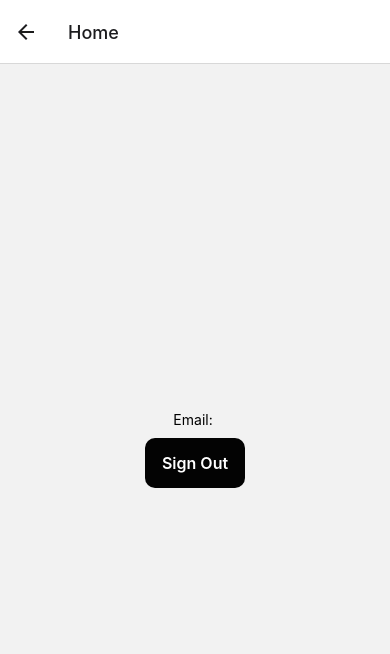
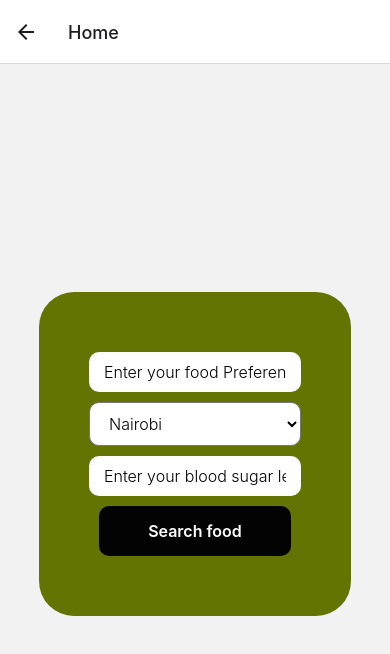
Before and after one commit to MutonyiLewis/recipeApp, a React Native app: screen /Home in a window 390 px wide. Shown: the top 654 px of the page. Built offline with nearby package versions, Linux system fonts and the light colour scheme; no server answers.

Commit message:
Recommendation Page Created

```diff
--- a/App.js
+++ b/App.js
@@ -4,6 +4,7 @@ import { NavigationContainer } from '@react-navigation/native';
 import { createNativeStackNavigator } from '@react-navigation/native-stack';
 import LoginScreen from './screens/LoginScreen';
 import HomeScreen from './screens/HomeScreen';
+import RecommendationScreen from './screens/RecommendationScreen';
 
 
 const Stack = createNativeStackNavigator();
@@ -14,8 +15,12 @@ export default function App() {
   return (
     <NavigationContainer>
       <Stack.Navigator>
-        <Stack.Screen name="Login" component={LoginScreen} options={{headerShown: true}} />
+        <Stack.Screen name="Login" component={LoginScreen} options={{headerShown: true, title:'My Food', headerTintColor: '#647403',
+        headerTitleStyle: {
+            fontWeight: 'bold',
+          },}} />
         <Stack.Screen name="Home" component={HomeScreen} />
+        <Stack.Screen name="Recommendation" component={RecommendationScreen} />
       </Stack.Navigator>
     </NavigationContainer>
   );
--- a/package.json
+++ b/package.json
@@ -9,8 +9,11 @@
     "web": "expo start --web"
   },
   "dependencies": {
+    "@expo/webpack-config": "^19.0.0",
+    "@react-native-picker/picker": "^2.4.10",
     "@react-navigation/native": "^6.1.9",
     "@react-navigation/native-stack": "^6.9.17",
+    "axios": "^1.6.3",
     "expo": "~49.0.15",
     "expo-status-bar": "~1.6.0",
     "firebase": "^10.7.1",
--- a/screens/HomeScreen.js
+++ b/screens/HomeScreen.js
@@ -1,12 +1,55 @@
-import { Pressable, StyleSheet, Text, View } from 'react-native'
-import React from 'react'
+import { Alert, KeyboardAvoidingView, Pressable, ScrollView, StyleSheet, Text, TextInput, View, Picker } from 'react-native'
+import React, { useState } from 'react'
 import { auth } from '../firebase'
 import { useNavigation } from '@react-navigation/native'
+import axios from 'axios'
 
 const HomeScreen = () => {
 
+    //Handle Navigation
     const navigation = useNavigation()
 
+    //API Calling
+    const [query, setQuery] = useState('')
+    const [location, setLocation] = useState('')
+    const [bloodSugar, setBloodSugar] = useState('')
+    const [recommendations, setRecommendations] = useState('')
+
+    //Handle Submit to API
+    const searchFood = async () => {
+        try{
+            const apiUrl = 'https://cors-anywhere.herokuapp.com/http://d201-35-188-226-133.ngrok-free.app/get_recipe_recommendations'
+
+            const requestBody = {
+                query,
+                location,
+                blood_sugar: parseInt(bloodSugar),
+            }
+
+            const response = await fetch(apiUrl, {
+                method: "POST",
+                headers: {
+                    'Content-Type': 'application/json',
+                    'Access-Control-Allow-Origin': '*',
+                },
+                body: JSON.stringify(requestBody),
+            })
+
+            if (!response.ok) {
+                throw new Error("Failed to fetch recommendations. HTTP error! status: " + response.status);
+            }
+
+            const responseData = await response.json()
+            // setRecommendations(responseData.recommendations)
+            navigation.navigate('Recommendation', {recommendations: responseData.recommendations})
+        } catch (error) {
+            console.log("Error in Search Food Function")
+            alert(error)
+        }
+    }
+
+
+    //Handle sign Out
     const handleSignOut = () => {
         auth.signOut()
         .then(() => {
@@ -15,28 +58,135 @@ const HomeScreen = () => {
         })
         .catch(error => alert(error.message))
     }
+
+
+
   return (
-    <View style={styles.container}>
-        <Text>Email: {auth.currentUser?.email}</Text>
-        <Pressable style={styles.button} onPress={handleSignOut}>
-            <Text style={styles.buttonText}>Sign Out</Text>
-        </Pressable>
-    </View>
+    <KeyboardAvoidingView
+        style={styles.container}
+        behavior="padding"
+    >
+        <View style={styles.inputContainer}>
+            <TextInput
+                placeholder='Enter your food Preference'
+                style={styles.input}
+                value={query}
+                onChangeText={text => setQuery(text)}
+            />
+            {/* <TextInput
+                placeholder='Enter your location'
+                style={styles.input}
+                value={location}
+                onChangeText={text => setLocation(text)}
+            /> */}
+            <Picker
+            style={styles.input}
+            placeholder='Select your Location'
+            location={location}
+            onValueChange={(itemValue, itemIndex) =>
+                setLocation(itemValue)}
+            >
+                <Picker.Item label="Nairobi" value="Nairobi"/>
+                <Picker.Item label="Nakuru" value="Nakuru" />
+            </Picker>
+            <TextInput
+                placeholder='Enter your blood sugar level from glycometer'
+                style={styles.input}
+                value={bloodSugar}
+                onChangeText={text => setBloodSugar(text)}
+                keyboardType='numeric'
+            />
+
+
+            <Pressable
+            style={styles.button}
+            onPress={searchFood}
+            >
+                <Text style={styles.buttonText}>Search food</Text>
+            </Pressable>
+        </View>
+        {/* {recommendations && (
+        <View style={{ marginTop: 20 }}>
+          <Text>Title: {recommendations.title}</Text>
+          <Text>Location: {recommendations.location}</Text>
+          <Text>Ingredients: {recommendations.ingridients}</Text>
+          <Text>Preparation: {recommendations.preparation}</Text>
+          <Text>Carbohydrates(g): {recommendations['carbohydrates(g)']}</Text>
+          <Text>Proteins(g): {recommendations['proteins(g)']}</Text>
+          <Text>Fibre(g): {recommendations['fibre(g)']}</Text>
+        </View>
+      )} */}
+        {/* {recommendations ? (
+            <View>
+                <Text style={{ fontSize: 20 }}>Recommendations:</Text>
+                <Text>Title: {recommendations.title}</Text>
+                <Text>Location: {recommendations.location}</Text>
+                <Text>Ingredients: {recommendations.ingridients}</Text>
+                <Text>Preparation: {recommendations.preparation}</Text>
+                <Text>Carbohydrates: {recommendations.carbohydrates(g)}</Text>
+                <Text>Proteins: {recommendations.proteins(g)}</Text>
+                <Text>Fibre: {recommendations.fibre(g)}</Text>
+            </View>
+        ): error ? (
+            <Text>{error}</Text>
+        ): (
+            <Text>Enter your query and blood sugar to get recommendations.</Text>
+            // <ActivityIndicator size="large" color="#0000ff"/>
+        )} */}
+
+
+
+    </KeyboardAvoidingView>
+
+    // <View style={styles.container}>
+    //     <Text>Email: {auth.currentUser?.email}</Text>
+    //     <Pressable style={styles.button} onPress={handleSignOut}>
+    //         <Text style={styles.buttonText}>Sign Out</Text>
+    //     </Pressable>
+    // </View>
   )
 }
 
 export default HomeScreen
 
 const styles = StyleSheet.create({
-    container: {
+    container:{
         flex: 1,
         justifyContent: 'center',
-        alignItems: 'center'
+        alignItems: 'center',
+        zIndex: 1
+    },
+    inputContainer:{
+        width: '80%',
+        padding: 50,
+        borderRadius: 35,
+        borderColor: 'green',
+        backgroundColor: '#647403',
+
+    },
+    input:{
+        backgroundColor: 'white',
+        paddingHorizontal: 15,
+        paddingVertical: 10,
+        borderRadius: 10,
+        marginTop: 10,
+        fontSize: 16,
+        fontWeight: 300
+    },
+    buttonContainer:{
+        display: 'flex',
+        flexDirection: 'row',
+        alignContent: 'space-between',
+        flexWrap: 'wrap',
+        width: '100%',
+        justifyContent: 'flex-start',
+        alignItems: 'center',
+        marginTop: 40,
     },
     button: {
         backgroundColor: '#030303',
         margin:10,
-        width: 100,
+        width: 'auto',
         padding: 15,
         borderRadius: 10,
         alignItems: 'center',
--- a/screens/LoginScreen.js
+++ b/screens/LoginScreen.js
@@ -83,7 +83,7 @@ const LoginScreen = () => {
             placeholder="Password"
             value={ password }
             onChangeText={text => setPassword(text)}
-            keyboardType='email-address'
+            keyboardType=''
             style={styles.input}
             secureTextEntry
         />
--- /dev/null
+++ b/screens/RecommendationScreen.js
@@ -0,0 +1,22 @@
+import { StyleSheet, Text, View } from 'react-native'
+import React from 'react'
+
+const RecommendationScreen = ({route}) => {
+
+    const {recommendations} = route.params;
+  return (
+    <View style={{ marginTop: 20 }}>
+        <Text>Title: {recommendations.title}</Text>
+        <Text>Location: {recommendations.location}</Text>
+        <Text>Ingredients: {recommendations.ingridients}</Text>
+        <Text>Preparation: {recommendations.preparation}</Text>
+        <Text>Carbohydrates(g): {recommendations['carbohydrates(g)']}</Text>
+        <Text>Proteins(g): {recommendations['proteins(g)']}</Text>
+        <Text>Fibre(g): {recommendations['fibre(g)']}</Text>
+    </View>
+  )
+}
+
+export default RecommendationScreen
+
+const styles = StyleSheet.create({})
```
Also changed, not shown: 1 other file (tests, documents, lock files or other folders).
